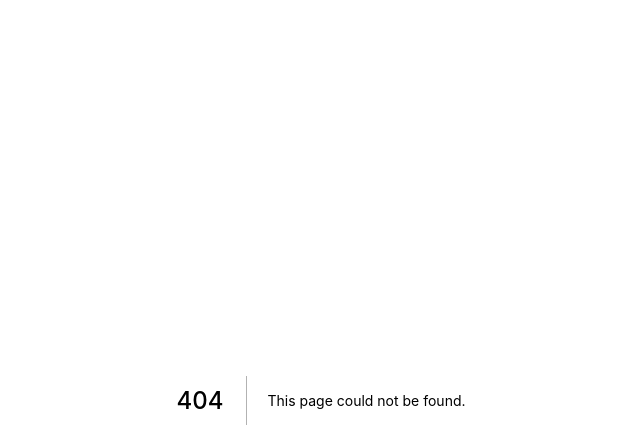
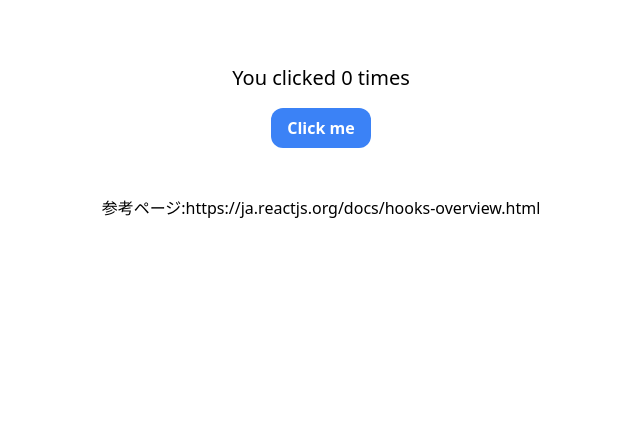
Before and after one commit to Tetsu4819/next-practice, a Next.js app: page /counter in a window 1280 px wide. Before the commit this address had no page. Shown: the top 448 px of the page, without its empty margins (319-959 px from the left). Built offline with nearby package versions, Linux system fonts and the light colour scheme.

Commit message:
:hammer:counterの追加

```diff
--- /dev/null
+++ b/src/pages/counter.tsx
@@ -0,0 +1,29 @@
+// useStateの勉強がしたかった
+
+import React, { useState } from 'react'
+
+export default function counter() {
+  // Declare a new state variable, which we'll call "count"
+  const [count, setCount] = useState(0)
+
+  return (
+    <div className="pt-16 text-center">
+      <p className="text-xl">You clicked {count} times</p>
+      <button
+        className=" bg-blue-500 hover:bg-blue-600 active:bg-blue-700 outline-none cursor-pointer focus:outline-none text-white font-bold  mt-4 py-2 px-4  rounded-xl"
+        onClick={() => setCount(count + 1)}
+      >
+        Click me
+      </button>
+      <p className=" mt-12 cursor-pointer hover:font-bold">
+        <a
+          href="https://ja.reactjs.org/docs/hooks-overview.html"
+          target="_blank"
+          rel="noopener"
+        >
+          参考ページ:https://ja.reactjs.org/docs/hooks-overview.html
+        </a>
+      </p>
+    </div>
+  )
+}
```
